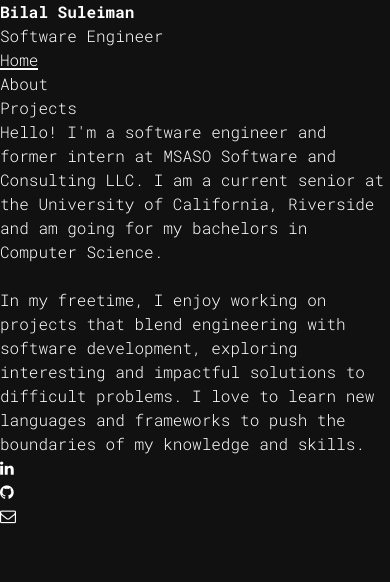
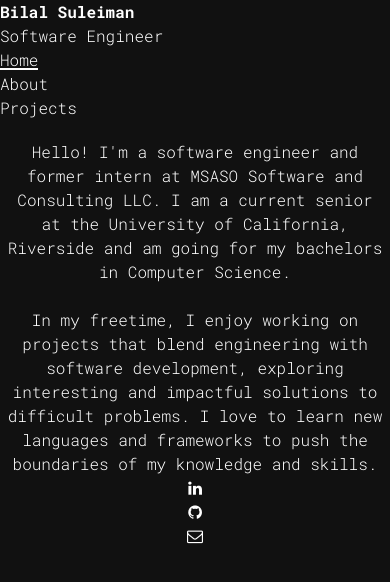
Before and after one commit to bsule/bsule.github.io, a React (Vite) app in the folder personal-website/: page / in a window 390 px wide. Shown: the top 582 px of the page. Built offline with nearby package versions, Linux system fonts and the light colour scheme.

Commit message:
working on mobile nav

```diff
--- a/personal-website/src/components/Home.jsx
+++ b/personal-website/src/components/Home.jsx
@@ -13,8 +13,8 @@ function Home() {
     return (
         <div className='flex justify-center'>
             <Toaster />
-            <motion.div className="text-lg fixed max-w-7xl ml-4 mr-4" initial={{opacity: 0}} animate={{opacity: 1}} exit={{opacity: 0, transition: {duration: .5}}}>
-                <p className='mt-20'>
+            <motion.div className="sm:text-lg fixed max-w-7xl ml-4 mr-4 p-8" id='home-text' initial={{opacity: 0}} animate={{opacity: 1}} exit={{opacity: 0, transition: {duration: .5}}}>
+                <p className='mt-12'>
                     Hello! I'm a software engineer and former intern at <a href="https://msasosoftware.com/" target='blank'><span className='link link-underline font-semibold'>MSASO Software and Consulting LLC</span></a>.
                     I am a current senior at the University of California, Riverside and am going for my bachelors in Computer Science.
                 </p>
--- a/personal-website/src/components/Navbar.jsx
+++ b/personal-website/src/components/Navbar.jsx
@@ -20,13 +20,13 @@ function Navbar() {
 
     return (
         <div className="navbar flex justify-between items-center relative">
-            <motion.div className="ml-8 font-bold" initial={{ opacity: 0, x: -50 }} animate={{ opacity: 1, x: 0 }} exit={{ opacity: 0, x: 50 }}>
-                <p className="text-4xl" id="name">Bilal Suleiman</p>
-                <p>Software Engineer</p>
+            <motion.div className="sm:ml-8 ml-4 font-bold" initial={{ opacity: 0, x: -50 }} animate={{ opacity: 1, x: 0 }} exit={{ opacity: 0, x: 50 }}>
+                <p className="sm:text-3xl text-2xl" id="name">Bilal Suleiman</p>
+                <p className="sm:text-base text-sm">Software Engineer</p>
             </motion.div>
 
             <div className="flex justify-end">
-                <motion.div className="flex-col p-8 text-right font-bold" initial={{ opacity: 0, x: 50 }} animate={{ opacity: 1, x: 0 }} exit={{ opacity: 0, x: -50 }}>
+                <motion.div className="flex-col p-8 text-right font-bold sm:text-base text-sm" initial={{ opacity: 0, x: 50 }} animate={{ opacity: 1, x: 0 }} exit={{ opacity: 0, x: -50 }}>
                     <motion.p><Link to='/' style={{ cursor: active === 'home' ? 'default' : 'pointer', pointerEvents: active === 'home' ? 'none' : 'auto' }}><span className={active === 'home' ? "link-clicked-underline" : "link link-underline"}>Home</span></Link></motion.p>
                     <motion.p><Link to='about/' style={{ cursor: active === 'about' ? 'default' : 'pointer', pointerEvents: active === 'about' ? 'none' : 'auto' }}><span className={active === 'about' ? "link-clicked-underline" : "link link-underline"}>About</span></Link></motion.p>
                     <motion.p><Link to='projects/' style={{ cursor: active === 'projects' ? 'default' : 'pointer', pointerEvents: active === 'projects' ? 'none' : 'auto' }}><span className={active === 'projects' ? "link-clicked-underline" : "link link-underline"}>Projects</span></Link></motion.p>
--- a/personal-website/src/index.css
+++ b/personal-website/src/index.css
@@ -10,10 +10,6 @@
 @font-face {
     font-family: RobotoMonoBold;
     src: url("./fonts/Raleway/RobotoMono-Bold.ttf");
-}
-
-#name, #project-title {
-    font-family: 'RobotoMonoBold', sans-serif;
 }
 
 html {
@@ -45,6 +41,9 @@ body::-webkit-scrollbar {
     background-color: rgb(176, 170, 170);
 }
 
+#name, #project-title {
+    font-family: 'RobotoMonoBold', sans-serif;
+}
 
 .link-underline {
     border-bottom-width: 0;
@@ -67,6 +66,82 @@ body::-webkit-scrollbar {
     background-size: 100% 2px;
     background-position: 0 100%
 }
+
+
+
+@media screen and (max-width: 1025px) {
+    #about-pic-div {
+        left: 50% !important;
+        transform: translateX(-50%) !important;
+        width: 400px;
+}
+
+    #about-pic {
+        border-radius: 15px;
+    }
+
+    #about-text {
+        justify-content: center;
+        padding-left: 0;
+    }
+
+    #about-inner {
+        padding-top: 500px;
+    }
+}
+
+@media screen and (max-width: 520px) {
+    #home-text {
+        text-align: center;
+        padding: 4px;
+        padding-top: 0;
+        margin-top: 20px;
+    }
+
+    #about-pic-div {
+        width: 85%;
+        padding-top: 20px;
+    }
+
+    #about-text {
+        justify-content: center;
+        text-align: center;
+    }
+
+    #about-inner {
+        width: 90%;
+        padding-top: 550px;
+    }
+}
+
+@media screen and (max-width: 490px) {
+    #about-inner {
+        width: 90%;
+        padding-top: 500px;
+    }
+}
+
+@media screen and (max-width: 440px) {
+    #about-inner {
+        width: 90%;
+        padding-top: 450px;
+    }
+}
+
+@media screen and (max-width: 410px) {
+    #about-inner {
+        width: 90%;
+        padding-top: 410px;
+    }
+}
+
+@media screen and (max-width: 380px) {
+    #about-inner {
+        width: 90%;
+        padding-top: 380px;
+    }
+}
+
 
 /* .bg {
     position: fixed;
@@ -97,71 +172,3 @@ body::-webkit-scrollbar {
     90% { transform: translate(10%,5%) ; -webkit-transform: translate(10%,5%) ; -moz-transform: translate(10%,5%) ; -ms-transform: translate(10%,5%) ; -o-transform: translate(10%,5%) ; }
     100% { transform: translate(5%,0) }
 } */
-
-
-@media screen and (max-width: 1025px) {
-    #about-pic-div {
-        left: 50% !important;
-        transform: translateX(-50%) !important;
-        width: 400px;
-}
-
-    #about-pic {
-        border-radius: 15px;
-    }
-
-    #about-text {
-        justify-content: center;
-        padding-left: 0;
-    }
-
-    #about-inner {
-        padding-top: 500px;
-    }
-}
-
-@media screen and (max-width: 520px) {
-    #about-pic-div {
-        width: 85%;
-        padding-top: 20px;
-    }
-
-    #about-text {
-        justify-content: center;
-        text-align: center;
-    }
-
-    #about-inner {
-        width: 90%;
-        padding-top: 550px;
-    }
-}
-
-@media screen and (max-width: 490px) {
-    #about-inner {
-        width: 90%;
-        padding-top: 500px;
-        font-size: 15px;
-    }
-}
-
-@media screen and (max-width: 440px) {
-    #about-inner {
-        width: 90%;
-        padding-top: 450px;
-    }
-}
-
-@media screen and (max-width: 410px) {
-    #about-inner {
-        width: 90%;
-        padding-top: 410px;
-    }
-}
-
-@media screen and (max-width: 380px) {
-    #about-inner {
-        width: 90%;
-        padding-top: 380px;
-    }
-}
```
